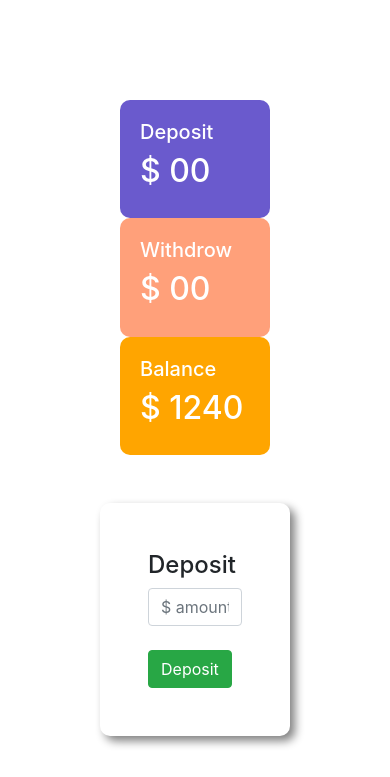
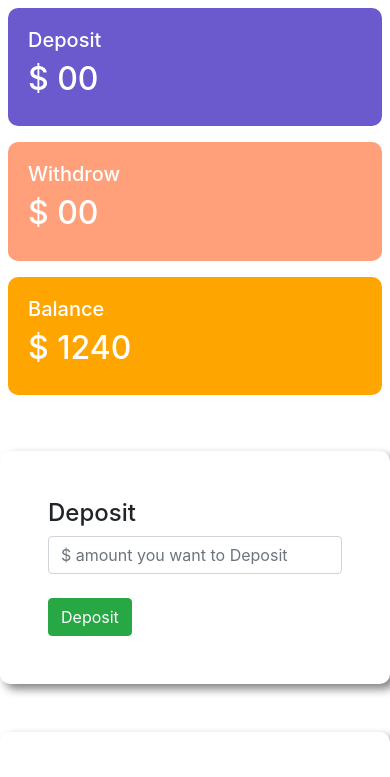
Before and after one commit to iftekharemon703/Iftekhar-Bank, a plain HTML site: page index.html in a window 390 px wide. Both pictures are taken after a click on the button "Enter". Shown: the top 777 px of the page. Drawn offline with nearby package versions, Linux system fonts and the light colour scheme.

Commit message:
fully responsive

```diff
--- a/index.html
+++ b/index.html
@@ -7,10 +7,10 @@
     <link rel="stylesheet" href="https://stackpath.bootstrapcdn.com/bootstrap/4.4.1/css/bootstrap.min.css" integrity="sha384-Vkoo8x4CGsO3+Hhxv8T/Q5PaXtkKtu6ug5TOeNV6gBiFeWPGFN9MuhOf23Q9Ifjh" crossorigin="anonymous">
     <link rel="stylesheet" href="style.css">
 </head>
-<body>
+<body class="p-lg-5 p-md-3 p-sm-3">
     <div id="login-area">
         <h1 class="text-center">Well Come To Iftekhar Bank</h1>
-        <div class="submit-area p-5 mt-5">
+        <div class="submit-area p-5 m-4">
             <h4>Login</h4>
             <input type="text" class="form-control" placeholder="Email">
             <br>
@@ -23,19 +23,19 @@
     <div id="transation-area">
         <div class="row">
             <div class="col-md-4">
-                <div class="deposit status text-white">
+                <div class="deposit status text-white m-2">
                     <h5>Deposit</h5>
                      <h2>$ <span id="currentDeposit">00</span> </h2>
                 </div>
             </div>
             <div class="col-md-4">
-                <div class="withdrow status text-white">
+                <div class="withdrow status text-white m-2">
                     <h5>Withdrow</h5>
                     <h2>$ <span id="currentWithdraw">00</span></h2>
                 </div>
             </div>
             <div class="col-md-4">
-                <div class="balance status text-white">
+                <div class="balance status text-white m-2">
                     <h5>Balance</h5>
                     <h2>$ <span id="currentBalance">1240</span></h2>
                 </div>
--- a/style.css
+++ b/style.css
@@ -1,6 +1,3 @@
-body{
-    padding: 100px;
-}
 .submit-area {
     border-radius: 10px;
     box-shadow: 5px 5px 10px gray;
```
